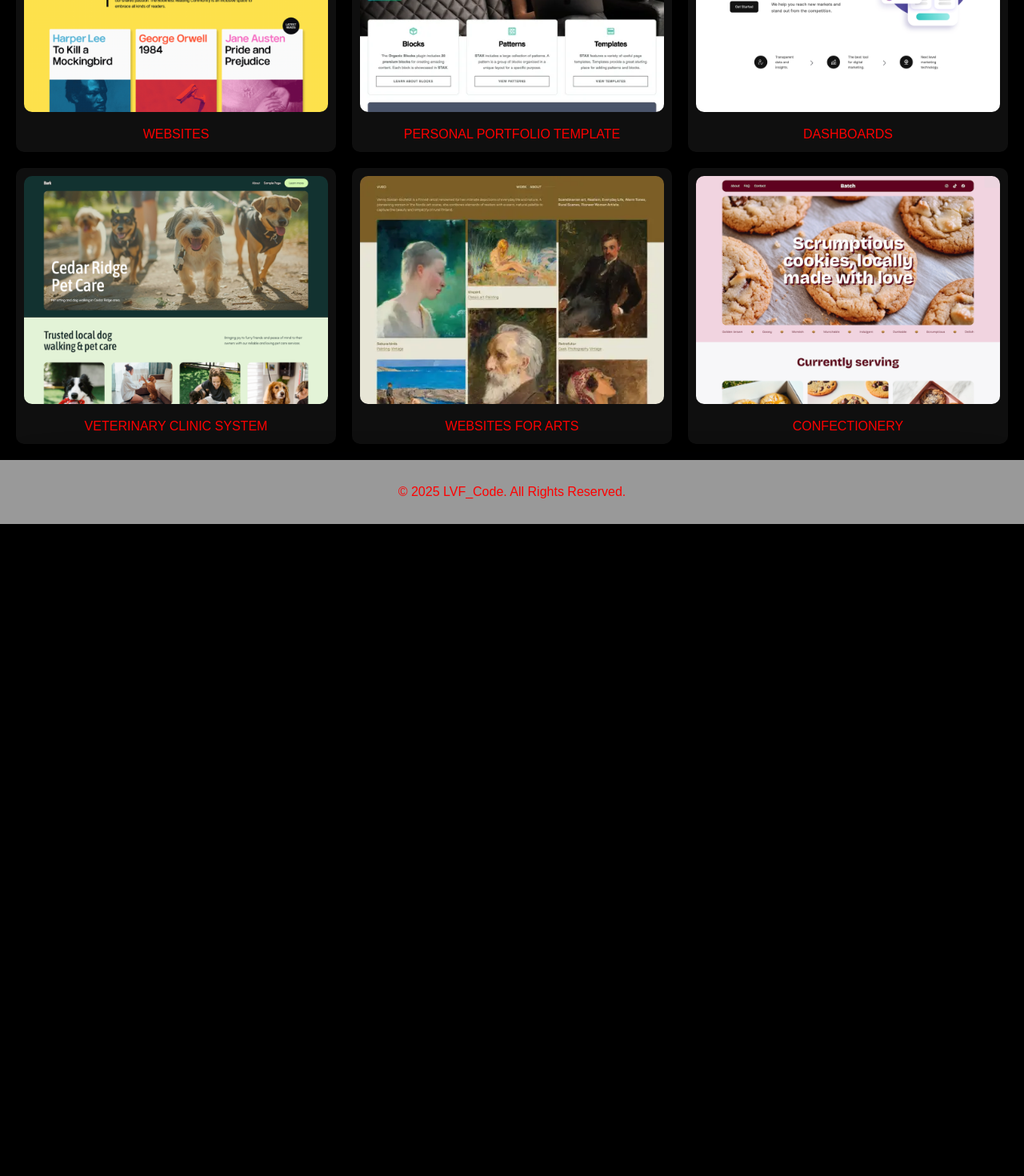
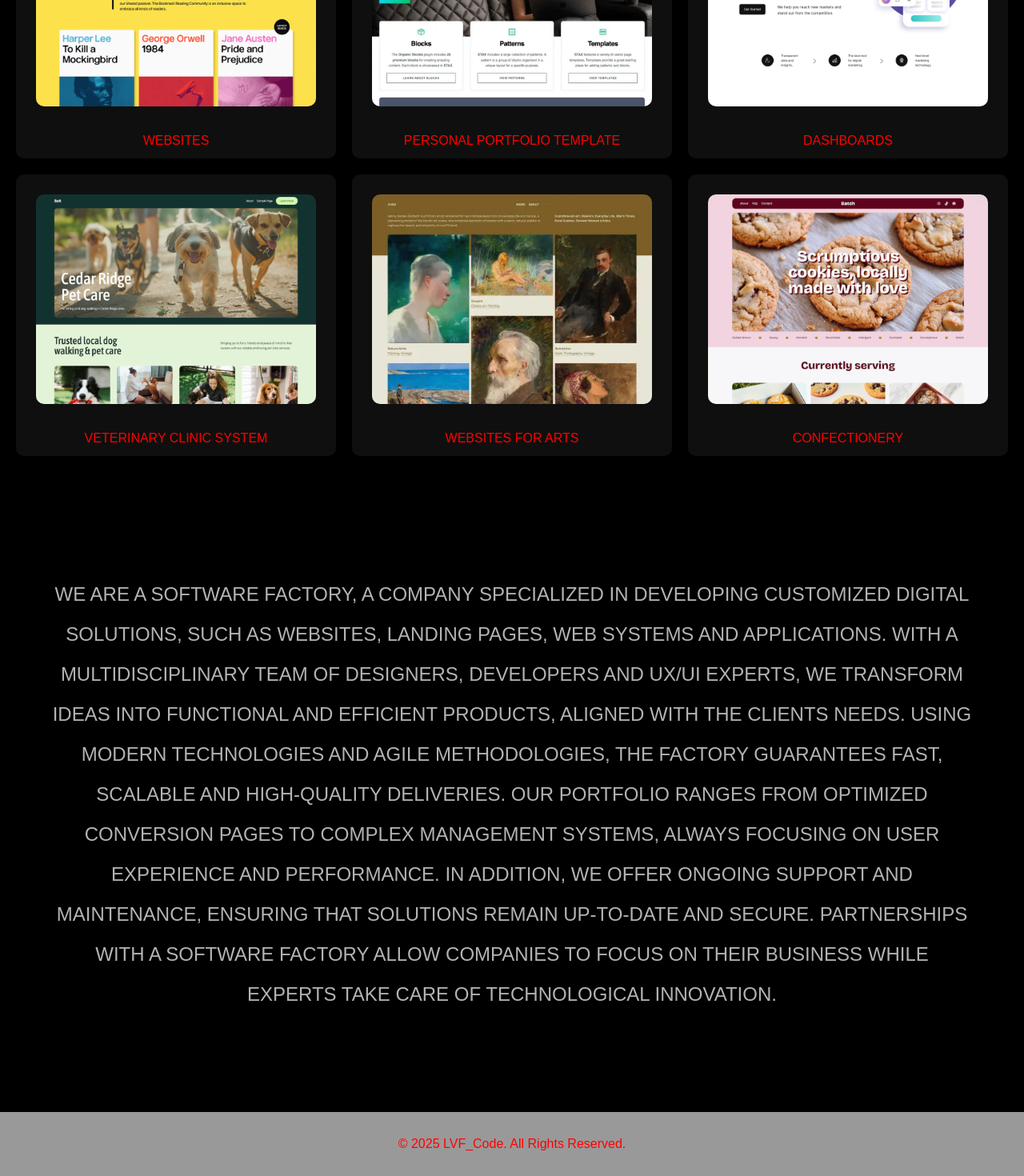
Before and after one commit to FernandoVenturini/website-lvfcode, a Next.js app: page / in a window 1280 px wide. Shown: the part 1171-2641 px from the top of the page at 80% size. Before the commit the page ends 1826 px from the top, so only its background shows below. Built offline with nearby package versions, Linux system fonts and the light colour scheme.

Commit message:
created section 3

```diff
--- /dev/null
+++ b/src/app/components/SectionThree/SectionThree.tsx
@@ -0,0 +1,12 @@
+import { SectionThree, SectionThreeContent } from "./styles";
+
+export default function SectionThreeComponent() {
+    return (
+        <SectionThree>
+            <SectionThreeContent>
+                <h3>We are a software factory, a company specialized in developing customized digital solutions, such as websites, landing pages, web systems and applications. With a multidisciplinary team of designers, developers and UX/UI experts, we transform ideas into functional and efficient products, aligned with the clients needs. Using modern technologies and agile methodologies, the factory guarantees fast, scalable and high-quality deliveries. Our portfolio ranges from optimized conversion pages to complex management systems, always focusing on user experience and performance. In addition, we offer ongoing support and maintenance, ensuring that solutions remain up-to-date and secure. Partnerships with a software factory allow companies to focus on their business while experts take care of technological innovation.
+                </h3>
+            </SectionThreeContent>
+        </SectionThree>
+    );
+}
--- /dev/null
+++ b/src/app/components/SectionThree/styles.ts
@@ -0,0 +1,21 @@
+import styled from "styled-components";
+
+export const SectionThree = styled.div`
+    width: 100%;
+    height: 800px;
+`;
+
+export const SectionThreeContent = styled.div`
+    width: 90%;
+    height: auto;
+    margin: 10%  auto;
+
+    h3 {
+        text-align: center;
+        color: #fff;
+        opacity: 0.7;
+        font-size: 24px;
+        text-transform: uppercase;
+        line-height: 50px;
+    }
+`;
--- a/src/app/components/SectionTwo/styles.ts
+++ b/src/app/components/SectionTwo/styles.ts
@@ -30,6 +30,7 @@ export const SectionTwoBanners = styled.div`
   &:hover {
     transform: translateY(-5px);
     box-shadow: 0 4px 8px rgba(0, 0, 0, 0.2);
+    border: 1px solid #ccc;
   }
 
   h4 {
@@ -39,6 +40,12 @@ export const SectionTwoBanners = styled.div`
 `;
 
 export const SectionTwoBannersContent = styled.div`
+  width: 100%;
+  height: 100%;
+  position: relative;
+  border-radius: 10px;
+  padding: 15px;
+
   img {
     border-radius: 10px;
     width: 100%;
--- a/src/app/page.tsx
+++ b/src/app/page.tsx
@@ -6,6 +6,7 @@ import SectionOne from './components/SectionOne/SectionOne';
 import SectionDescription from "./components/SectionDescription/SectionDescription";
 import SectionTwo from "./components/SectionTwo/SectionTwo";
 import Footer from "./components/Footer/Footer";
+import SectionThree from "./components/SectionThree/SectionThree";
 
 export default function Home() {
   return (
@@ -14,6 +15,7 @@ export default function Home() {
       <SectionOne />
       <SectionDescription />
       <SectionTwo />
+      <SectionThree />
       <Footer />
     </>
   );
```
